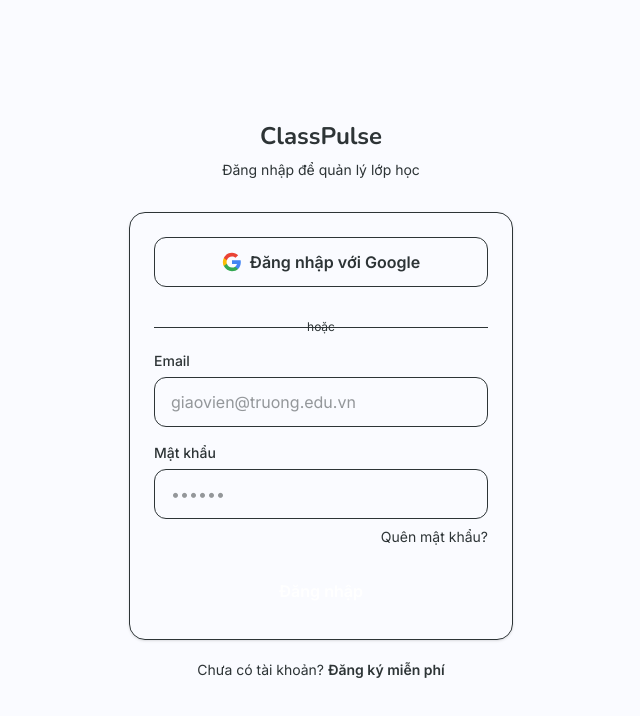
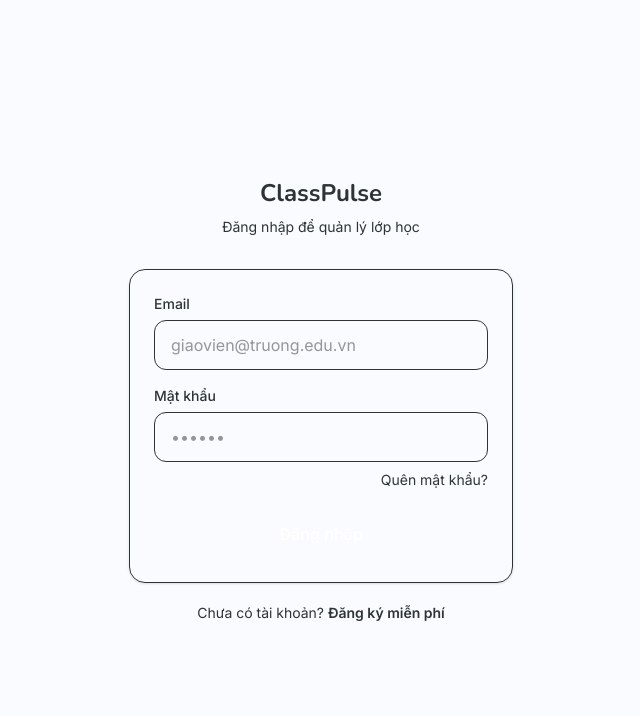
Before and after one commit to beloyten/class-pulse, a Next.js app: page /login in a window 1280 px wide. Shown: the top 716 px of the page, without its empty margins (319-959 px from the left). Built offline with nearby package versions, Linux system fonts and the light colour scheme.

Commit message:
Remove login by google

```diff
--- a/src/app/(auth)/login/page.tsx
+++ b/src/app/(auth)/login/page.tsx
@@ -13,7 +13,6 @@
   const [password, setPassword] = useState('')
   const [error, setError] = useState('')
   const [loading, setLoading] = useState(false)
-  const [loadingGoogle, setLoadingGoogle] = useState(false)
 
   async function handleEmailLogin(e: React.FormEvent) {
     e.preventDefault()
@@ -33,21 +32,6 @@
     router.push('/dashboard')
   }
 
-  async function handleGoogleLogin() {
-    setLoadingGoogle(true)
-    const supabase = createClient()
-    const { error } = await supabase.auth.signInWithOAuth({
-      provider: 'google',
-      options: {
-        redirectTo: `${window.location.origin}/auth/callback`,
-      },
-    })
-    if (error) {
-      setError('Không thể đăng nhập với Google. Vui lòng thử lại.')
-      setLoadingGoogle(false)
-    }
-  }
-
   return (
     <main className="min-h-dvh flex flex-col items-center justify-center px-6 py-12">
       <div className="w-full max-w-sm">
@@ -64,34 +48,6 @@
           className="rounded-2xl p-6 shadow-sm border"
           style={{ backgroundColor: 'var(--color-bg-card)', borderColor: 'var(--color-border)' }}
         >
-          {/* Google OAuth */}
-          <Button
-            variant="secondary"
-            className="w-full mb-4"
-            onClick={handleGoogleLogin}
-            loading={loadingGoogle}
-            type="button"
-          >
-            <svg className="w-5 h-5 mr-2" viewBox="0 0 24 24">
-              <path fill="#4285F4" d="M22.56 12.25c0-.78-.07-1.53-.2-2.25H12v4.26h5.92c-.26 1.37-1.04 2.53-2.21 3.31v2.77h3.57c2.08-1.92 3.28-4.74 3.28-8.09z" />
-              <path fill="#34A853" d="M12 23c2.97 0 5.46-.98 7.28-2.66l-3.57-2.77c-.98.66-2.23 1.06-3.71 1.06-2.86 0-5.29-1.93-6.16-4.53H2.18v2.84C3.99 20.53 7.7 23 12 23z" />
-              <path fill="#FBBC05" d="M5.84 14.09c-.22-.66-.35-1.36-.35-2.09s.13-1.43.35-2.09V7.07H2.18C1.43 8.55 1 10.22 1 12s.43 3.45 1.18 4.93l2.85-2.22.81-.62z" />
-              <path fill="#EA4335" d="M12 5.38c1.62 0 3.06.56 4.21 1.64l3.15-3.15C17.45 2.09 14.97 1 12 1 7.7 1 3.99 3.47 2.18 7.07l3.66 2.84c.87-2.6 3.3-4.53 6.16-4.53z" />
-            </svg>
-            Đăng nhập với Google
-          </Button>
-
-          <div className="relative my-4">
-            <div className="absolute inset-0 flex items-center">
-              <div className="w-full border-t" style={{ borderColor: 'var(--color-border)' }} />
-            </div>
-            <div className="relative flex justify-center text-xs">
-              <span className="px-2" style={{ backgroundColor: 'var(--color-bg-card)', color: 'var(--color-text-muted)' }}>
-                hoặc
-              </span>
-            </div>
-          </div>
-
           {/* Email/password form */}
           <form onSubmit={handleEmailLogin} className="flex flex-col gap-4">
             <Input
```
